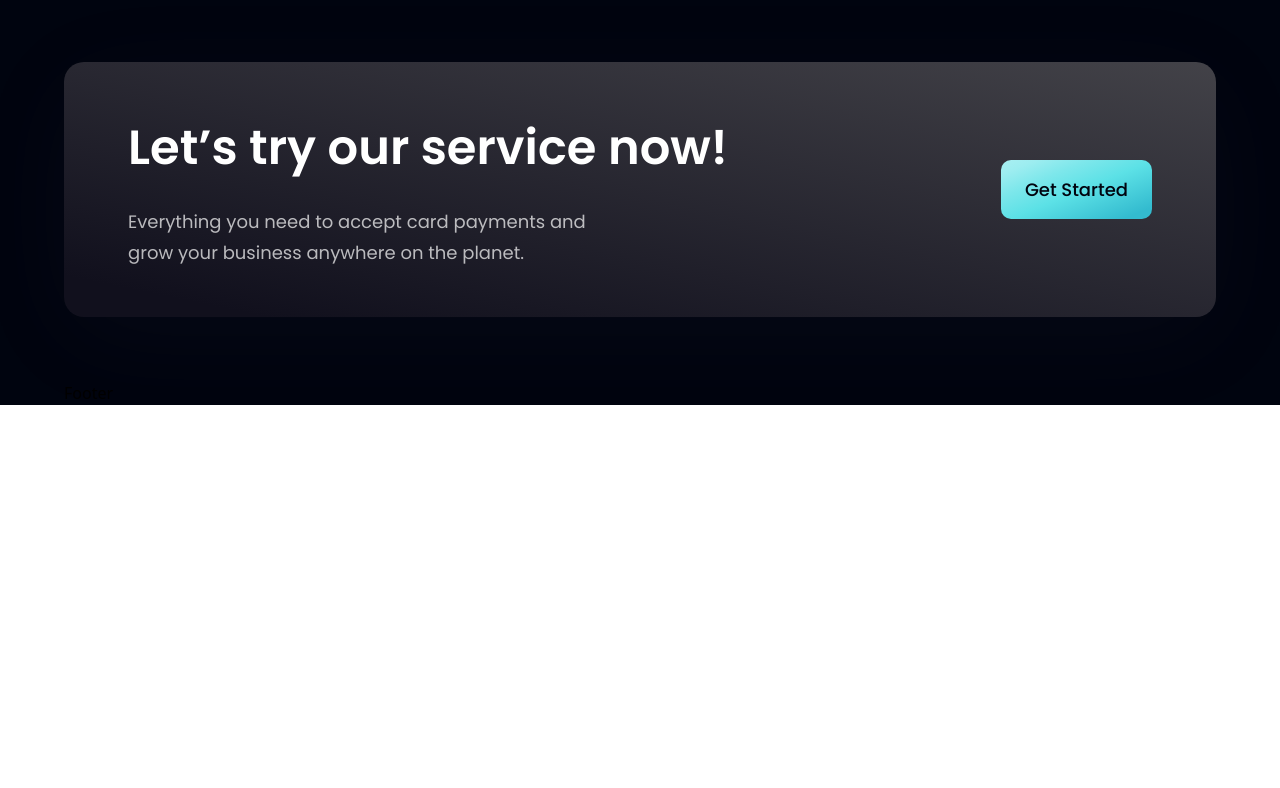
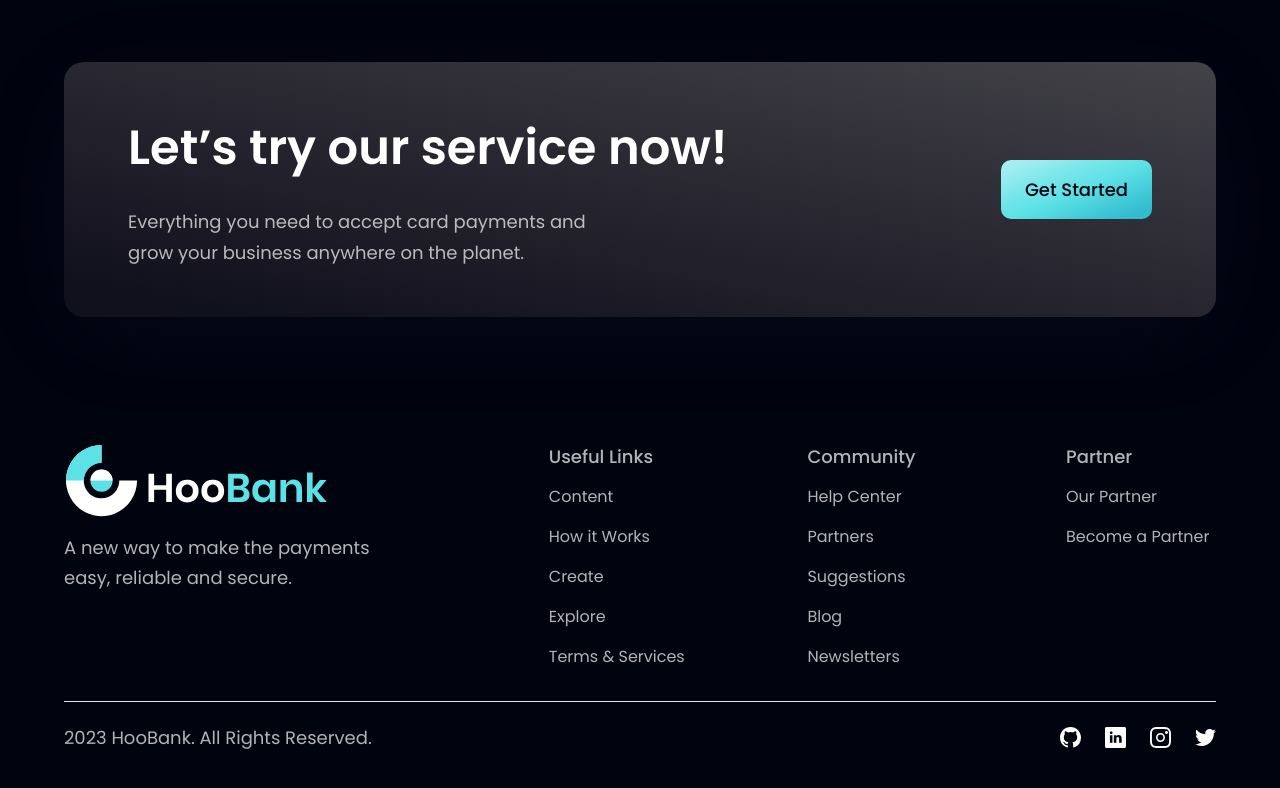
Before and after one commit to GeorgeOprea1/bank, a React (Vite) app in the folder bank_react/: page / in a window 1280 px wide. Shown: the part 4422-5210 px from the top of the page. Before the commit the page ends 4827 px from the top, so only its background shows below. Built offline with nearby package versions, Linux system fonts and the light colour scheme.

Commit message:
finished Footer component

```diff
--- a/bank_react/src/assets/index.js
+++ b/bank_react/src/assets/index.js
@@ -16,7 +16,7 @@
 import apple from "./apple.svg";
 import arrowUp from "./arrow-up.svg";
 import discount from "./Discount.svg";
-import facebook from "./facebook.svg";
+import github from "./github.svg";
 import instagram from "./instagram.svg";
 import linkedin from "./linkedin.svg";
 import twitter from "./twitter.svg";
@@ -43,7 +43,7 @@
   apple,
   arrowUp,
   discount,
-  facebook,
+  github,
   instagram,
   linkedin,
   twitter,
--- a/bank_react/src/components/Footer.jsx
+++ b/bank_react/src/components/Footer.jsx
@@ -1,5 +1,71 @@
+import { logo } from "../assets";
+import { footerLinks, socialMedia } from "../constants";
+
 const Footer = () => {
-  return <div>Footer</div>;
+  return (
+    <section className="flex justify-center items-center sm:py-16 py-6 flex-col">
+      <div className="flex justify-center items-start md:flex-row flex-col mb-8 w-full">
+        <div className="flex-1 flex flex-col justify-start mr-10">
+          <img
+            src={logo}
+            alt="hoobank logo"
+            className="w-[266px] h-[72px] object-contain"
+          />
+          <p className="font-poppins font-normal text-dimWhite text-[18px] leading-[30.8px] mt-4 max-w-[310px]">
+            A new way to make the payments easy, reliable and secure.
+          </p>
+        </div>
+        <div className="flex-[1.5] w-full flex flex-row justify-between flex-wrap md:mt-0 mt-10">
+          {footerLinks.map((footerLink) => (
+            <div
+              key={footerLink.key}
+              className="flex flex-col ss:my-0 my-4 min-w-[150px]"
+            >
+              <h4 className="font-poppins font-medium text-[18px] leading-[24px] text-dimWhite cursor-pointer">
+                {footerLink.title}
+              </h4>
+              <ul className="list-none mt-4">
+                {footerLink.links.map((link, index) => (
+                  <li
+                    key={link.id}
+                    className={`font-poppins font-normal text-[16px] leading-[24px] text-dimWhite hover:text-secondary cursor-pointer ${
+                      index !== footerLink.links.length - 1 ? "mb-4" : "mb-0"
+                    } `}
+                  >
+                    {link.name}
+                  </li>
+                ))}
+              </ul>
+            </div>
+          ))}
+        </div>
+      </div>
+      <div className="w-full flex justify-between items-center md:flex-row flex-col pt-6 border-t-[1px] border-t-[#3f3r45]">
+        <p className="font-poppins font-normal text-center text-[18px] leading-[24px] text-dimWhite cursor-pointer">
+          2023 HooBank. All Rights Reserved.
+        </p>
+        <div className="flex flex-row md:mt-0 mt-6">
+          {socialMedia.map((social, index) => (
+            <a
+              href={social.link}
+              key={social.id}
+              target="_blank"
+              rel="noreferrer"
+            >
+              <img
+                key={social.id}
+                src={social.icon}
+                alt={social.id}
+                className={`w-[21px] h-[21px] object-contain cursor-pointer ${
+                  index !== socialMedia.length - 1 ? "mr-6" : "mr-0"
+                }`}
+              />
+            </a>
+          ))}
+        </div>
+      </div>
+    </section>
+  );
 };
 
 export default Footer;
--- a/bank_react/src/components/Navbar.jsx
+++ b/bank_react/src/components/Navbar.jsx
@@ -29,7 +29,7 @@
         <img
           src={toggle ? close : menu}
           alt="menu"
-          className="w-[28px] h-[28px] object-contain"
+          className="w-[28px] h-[28px] object-contain cursor-pointer"
           onClick={() => setToggle((prev) => !prev)}
         />
 
--- a/bank_react/src/constants/index.js
+++ b/bank_react/src/constants/index.js
@@ -2,7 +2,6 @@
   people01,
   people02,
   people03,
-  facebook,
   instagram,
   linkedin,
   twitter,
@@ -13,6 +12,7 @@
   send,
   shield,
   star,
+  github,
 } from "../assets";
 
 export const navLinks = [
@@ -108,22 +108,19 @@
     title: "Useful Links",
     links: [
       {
+        id: 1,
         name: "Content",
         link: "https://www.hoobank.com/content/",
       },
       {
+        id: 2,
         name: "How it Works",
         link: "https://www.hoobank.com/how-it-works/",
       },
+      { id: 3, name: "Create", link: "https://www.hoobank.com/create/" },
+      { id: 4, name: "Explore", link: "https://www.hoobank.com/explore/" },
       {
-        name: "Create",
-        link: "https://www.hoobank.com/create/",
-      },
-      {
-        name: "Explore",
-        link: "https://www.hoobank.com/explore/",
-      },
-      {
+        id: 5,
         name: "Terms & Services",
         link: "https://www.hoobank.com/terms-and-services/",
       },
@@ -172,23 +169,23 @@
 export const socialMedia = [
   {
     id: "social-media-1",
-    icon: instagram,
-    link: "https://www.instagram.com/",
+    icon: github,
+    link: "https://github.com/GeorgeOprea1/bank/",
   },
   {
     id: "social-media-2",
-    icon: facebook,
-    link: "https://www.facebook.com/",
+    icon: linkedin,
+    link: "https://www.linkedin.com/",
   },
   {
     id: "social-media-3",
-    icon: twitter,
-    link: "https://www.twitter.com/",
+    icon: instagram,
+    link: "https://www.instagram.com/georgeoprea_/",
   },
   {
     id: "social-media-4",
-    icon: linkedin,
-    link: "https://www.linkedin.com/",
+    icon: twitter,
+    link: "https://www.twitter.com/",
   },
 ];
 
```
Also changed, not shown: bank_react/src/assets/github.svg (added).
